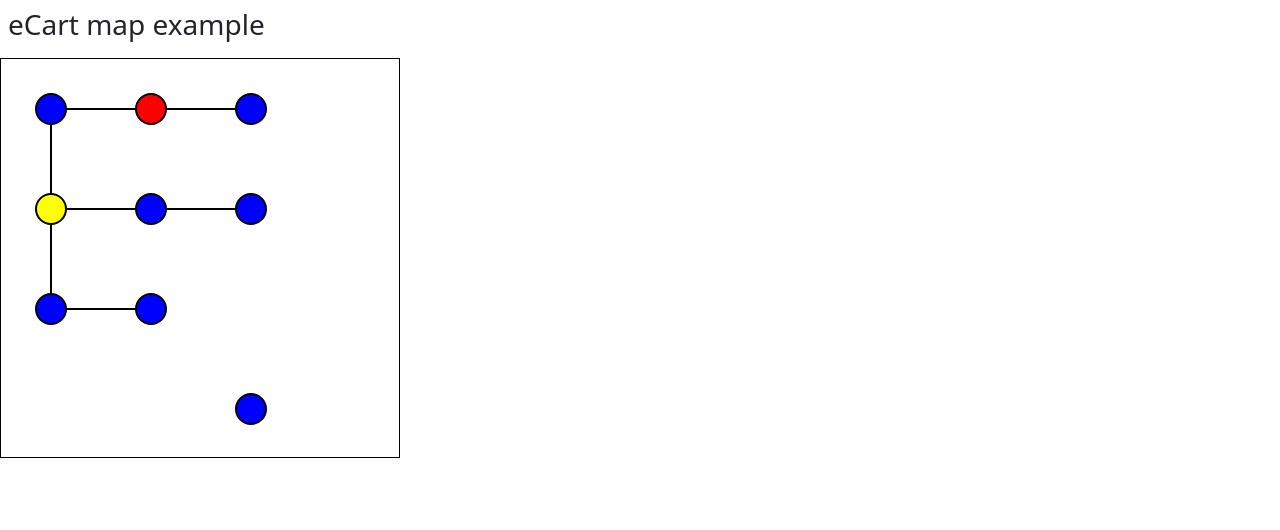
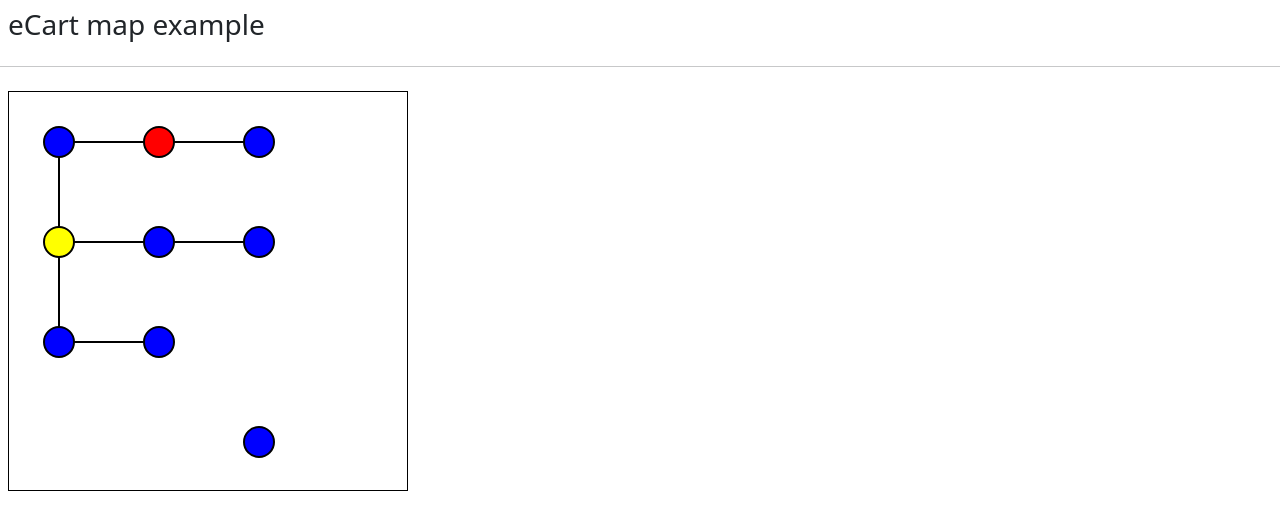
Before and after one commit to robertnicolescu42/ecart-map-demo, an Angular app: page / in a window 1280 px wide. Shown: the top 530 px of the page. Built offline with nearby package versions, Linux system fonts and the light colour scheme.

Commit message:
Added basic tooltip over stoppers

```diff
--- a/package.json
+++ b/package.json
@@ -19,6 +19,7 @@
     "@angular/platform-browser-dynamic": "^18.1.0",
     "@angular/router": "^18.1.0",
     "bootstrap": "^5.3.3",
+    "ngx-bootstrap": "^18.0.2",
     "rxjs": "~7.8.0",
     "tslib": "^2.3.0",
     "zone.js": "~0.14.3"
--- a/src/app/ecart-map/ecart-map.component.css
+++ b/src/app/ecart-map/ecart-map.component.css
@@ -0,0 +1,9 @@
+.custom-tooltip {
+  position: absolute;
+  background-color: white;
+  border: 1px solid black;
+  padding: 10px;
+  border-radius: 5px;
+  z-index: 10; /* Make sure it appears above other elements */
+  pointer-events: none; /* Prevent tooltip from blocking mouse events */
+}
--- a/src/app/ecart-map/ecart-map.component.html
+++ b/src/app/ecart-map/ecart-map.component.html
@@ -1,5 +1,6 @@
-<div class="h3 p-2">eCart map example</div>
-<div *ngIf="stoppers">
+<p class="h3 p-2">eCart map example</p>
+<hr />
+<div class="p-2" *ngIf="stoppers" style="position: relative">
   <svg width="400" height="400" style="border: 1px solid black">
     <!-- Draw lines between stoppers (connections) -->
     <ng-container *ngFor="let stopper of stoppers">
@@ -33,21 +34,11 @@
       r="15"
       stroke="black"
       stroke-width="2"
-      (mouseenter)="showDetails(stopper)"
-      (mouseleave)="hideDetails()"
+      [tooltip]="getTooltipContent(stopper)"
+      [container]="'body'"
+      tooltipPlacement="top"
+      tooltipClass="custom-tooltip"
       (click)="onStopperClick(stopper)"
     ></circle>
   </svg>
-
-  <!-- Tooltip or details on hover -->
-  <div
-    *ngIf="hoveredStopper"
-    class="tooltip"
-    [ngStyle]="{ left: tooltipX + 'px', top: tooltipY + 'px' }"
-  >
-    <strong>ID:</strong> {{ hoveredStopper.id }} <br />
-    <strong>eCart ID:</strong> {{ hoveredStopper.data.eCartId }} <br />
-    <strong>Description:</strong> {{ hoveredStopper.data.description }} <br />
-    <strong>Arrival Time:</strong> {{ hoveredStopper.data.arrivalTime }} <br />
-  </div>
 </div>
--- a/src/app/ecart-map/ecart-map.component.ts
+++ b/src/app/ecart-map/ecart-map.component.ts
@@ -1,10 +1,11 @@
 import { CommonModule } from '@angular/common';
 import { Component } from '@angular/core';
+import { TooltipModule } from 'ngx-bootstrap/tooltip';
 
 @Component({
   selector: 'app-ecart-map',
   standalone: true,
-  imports: [CommonModule],
+  imports: [CommonModule, TooltipModule],
   templateUrl: './ecart-map.component.html',
   styleUrl: './ecart-map.component.css',
 })
@@ -101,6 +102,7 @@ export class EcartMapComponent {
   }
 
   showDetails(stopper) {
+    console.log('🚀 ~ EcartMapComponent ~ showDetails ~ stopper:', stopper);
     this.hoveredStopper = stopper;
     this.tooltipX = stopper.x + 20; // Offset tooltip position slightly
     this.tooltipY = stopper.y - 20;
@@ -110,8 +112,22 @@ export class EcartMapComponent {
     this.hoveredStopper = null;
   }
 
-  // Handle click on a stopper
   onStopperClick(stopper) {
     console.log('Stopper clicked:', stopper);
   }
+
+  getTooltipContent(stopper) {
+    if (stopper.id === 'stopper1') {
+      console.log(
+        '🚀 ~ EcartMapComponent ~ getTooltipContent ~ stopper:',
+        stopper
+      );
+    }
+    return `
+      ID: ${stopper.id}<br/>
+      eCart ID: ${stopper.data.eCartId}<br/>
+      Description: ${stopper.data.description}<br/>
+      Arrival Time: ${stopper.data.arrivalTime}
+    `;
+  }
 }
```
Also changed, not shown: 1 other file (tests, documents, lock files or other folders).
